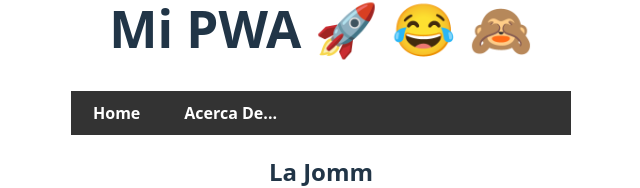
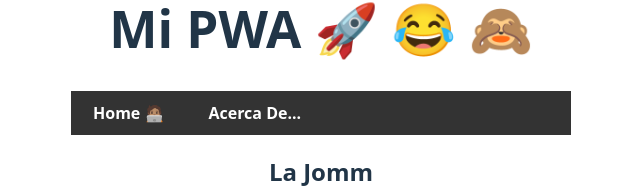
Before and after one commit to bguzmanm/devops-feg3, a React app: page / in a window 1280 px wide. Shown: the part 136-324 px from the top of the page, without its empty margins (319-959 px from the left). Built offline with nearby package versions, Linux system fonts and the light colour scheme; no server answers; the HTML template or start-up script is replaced by a standard one.

Commit message:
add 🧑🏽‍💻

```diff
--- a/src/components/Menu.jsx
+++ b/src/components/Menu.jsx
@@ -5,7 +5,7 @@ export default function Menu() {
     <nav>
       <ul>
         <li>
-          <NavLink to="/">Home</NavLink>
+          <NavLink to="/">Home 🧑🏽‍💻</NavLink>
         </li>
         <li>
           <NavLink to="/about">Acerca De...</NavLink>
```
